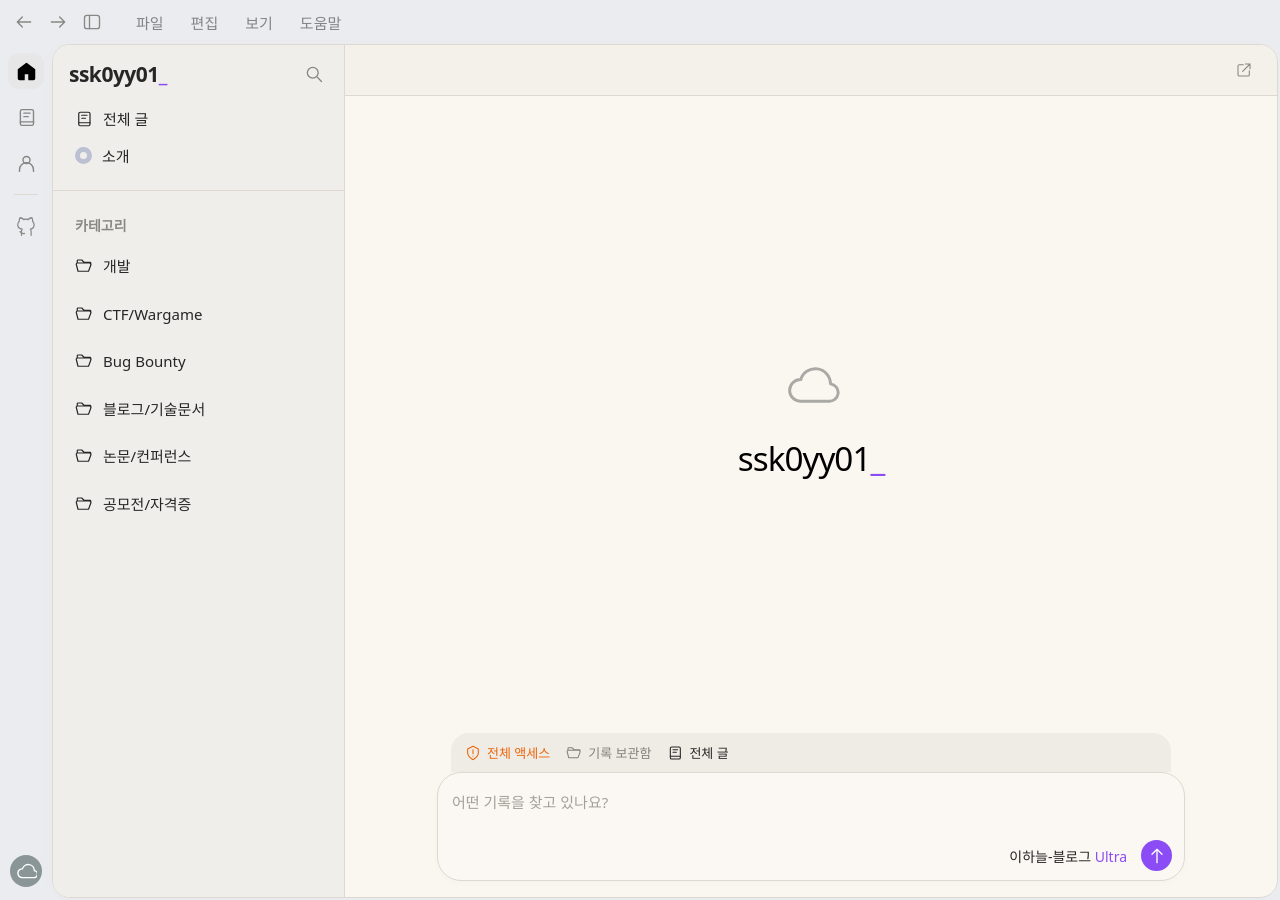
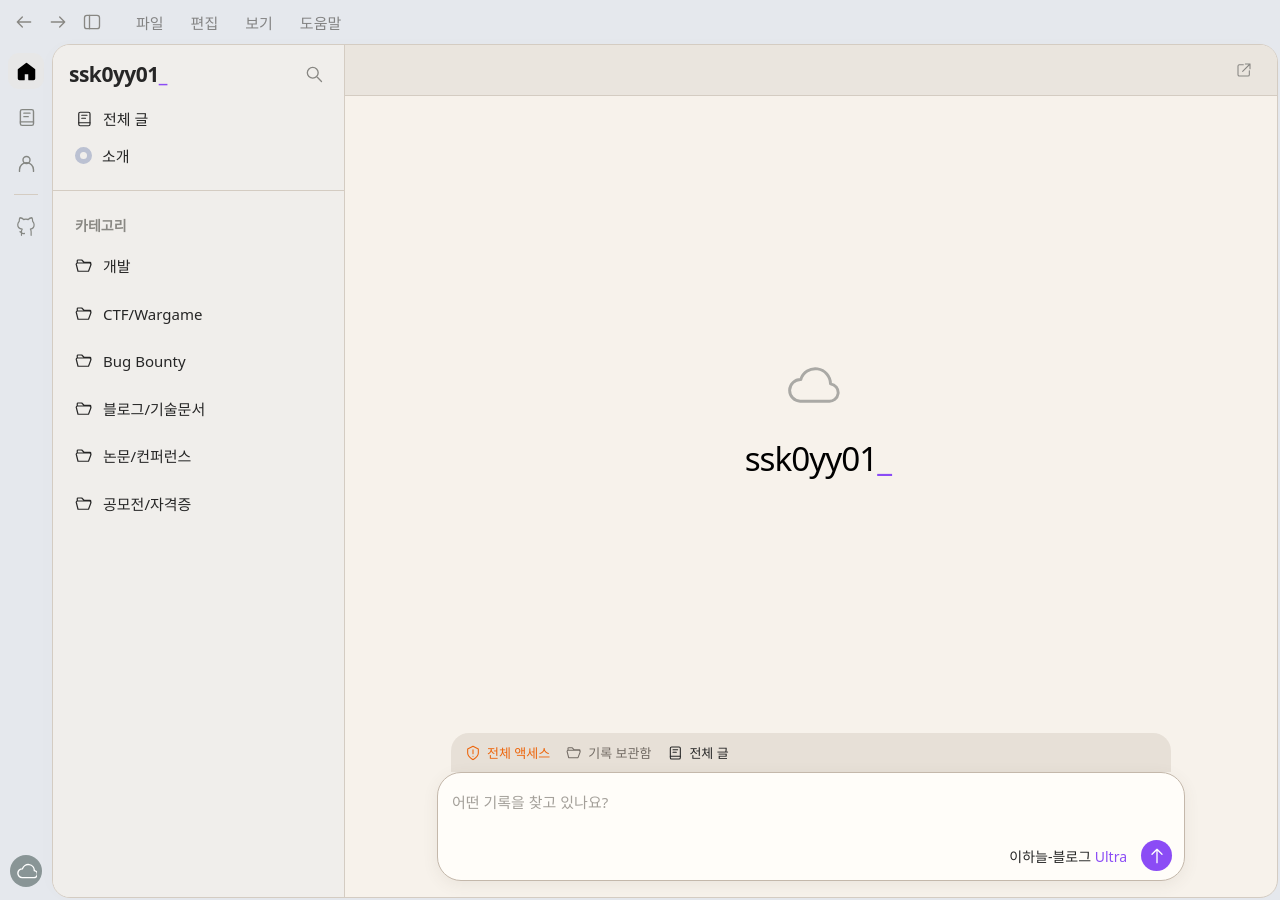
Before and after one commit to ssk0yy01/ssk0yy01.github.io, a Jekyll site: the page built from index.html, in a window 1280 px wide. Built offline with Jekyll 4.4.1, drawn with Linux system fonts in a browser that asks for light colours.

Commit message:
Increase home surface contrast and align cloud with title

```diff
--- a/assets/style.css
+++ b/assets/style.css
@@ -1,13 +1,13 @@
 :root {
   color-scheme: light;
-  --bg: #faf6f0;
-  --chrome: #ebecef;
+  --bg: #f7f2eb;
+  --chrome: #e5e8ed;
   --sidebar: #f0eeeb;
   --surface: #fffdf9;
   --surface-muted: #eee9e2;
   --text: #262626;
   --muted: #777570;
-  --line: #ded8d0;
+  --line: #d4ccc2;
   --hover: #e2ddd6;
   --accent: #8b4cf5;
   --rail: 52px;
@@ -75,19 +75,20 @@ button:focus-visible, a:focus-visible, summary:focus-visible, input:focus-visibl
 .sidebar-post { display: block; margin-top: 3px; padding: 8px 10px 8px 38px; border-radius: 9px; white-space: nowrap; overflow: hidden; text-overflow: ellipsis; font-size: 14px; }
 .main-pane { min-width: 0; overflow-y: auto; overflow-x: hidden; scrollbar-width: thin; scrollbar-color: #d9d6d0 transparent; padding-bottom: 56px; }
 .main-pane:focus { outline: none; }
-.pane-toolbar { display: flex; align-items: center; justify-content: space-between; min-height: 50px; padding: 9px 17px 9px 26px; font-size: 13px; color: var(--muted); background: #f4f0ea; border-bottom: 1px solid var(--line); }
+.pane-toolbar { display: flex; align-items: center; justify-content: space-between; min-height: 50px; padding: 9px 17px 9px 26px; font-size: 13px; color: var(--muted); background: #eae5de; border-bottom: 1px solid var(--line); }
 .pane-toolbar .icon { width: 16px; height: 16px; }
 .home-pane { display: flex; flex-direction: column; padding-bottom: 0; }
 .home-screen { flex: 1; display: flex; flex-direction: column; align-items: center; min-height: 420px; padding: 12px 38px 16px; }
 .welcome { flex: 1; min-height: 230px; display: flex; align-items: center; justify-content: center; flex-direction: column; gap: 23px; padding: 24px 0; }
 .welcome-symbol { display: grid; place-items: center; width: 58px; height: 52px; color: #aaa9a5; }
 .welcome-symbol .icon { width: 100%; height: 100%; stroke-width: 1.35; }
-.welcome h1 { font-size: clamp(27px, 2.6vw, 36px); font-weight: 500; letter-spacing: -1px; margin: 0; }
+.welcome h1 { position: relative; font-size: clamp(27px, 2.6vw, 36px); font-weight: 500; letter-spacing: -1px; margin: 0; white-space: nowrap; }
+.welcome h1 .accent-period { position: absolute; right: 0; transform: translateX(100%); }
 .accent-period { color: var(--accent); }
 .home-composer { width: 100%; max-width: 748px; }
-.composer-context { display: flex; align-items: center; gap: 8px; height: 39px; padding: 0 14px; margin: 0 14px; background: #efebe5; color: #85827d; border-radius: 18px 18px 0 0; font-size: 13px; }
+.composer-context { display: flex; align-items: center; gap: 8px; height: 39px; padding: 0 14px; margin: 0 14px; background: #e7e0d7; color: #736c65; border-radius: 18px 18px 0 0; font-size: 13px; }
 .composer-context .icon { width: 16px; height: 16px; }
-.composer { padding: 12px 12px 9px; border: 1px solid var(--line); border-radius: 24px; box-shadow: 0 2px 8px #00000005; background: #fbf7f2; }
+.composer { padding: 12px 12px 9px; border: 1px solid #c4b8ab; border-radius: 24px; box-shadow: 0 4px 16px #55483b14; background: #fffdf9; }
 .composer:focus-within { border-color: #bfa6ef; }
 .composer input { display: block; width: 100%; background: none; border: none; outline: none; color: #000; padding: 3px 2px; height: 34px; }
 .composer input::placeholder { color: #a4a09a; }
```
